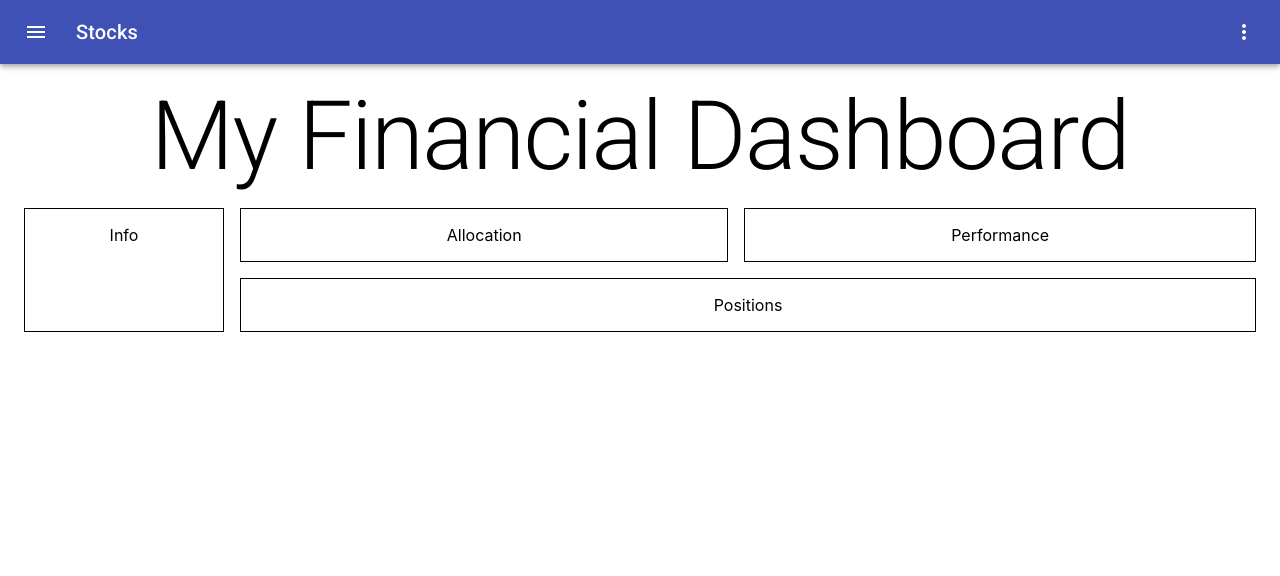
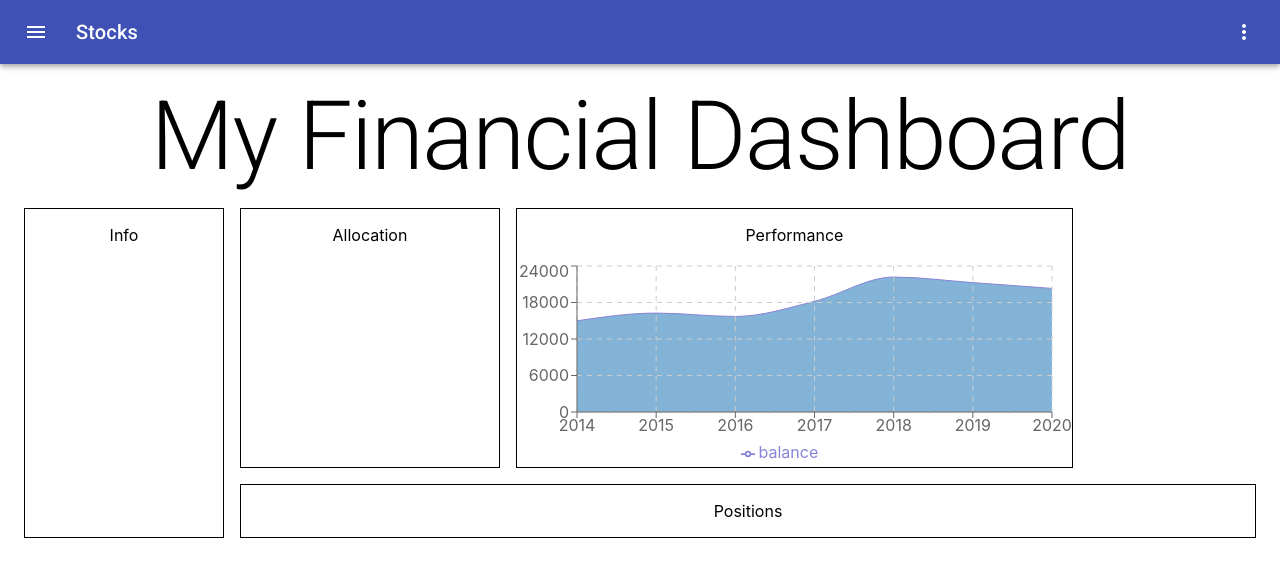
Before and after one commit to DruSerkes/financial-dashboard, a React (Create React App) app: page / in a window 1280 px wide. Shown: the top 576 px of the page. Built offline with nearby package versions, Linux system fonts and the light colour scheme.

Commit message:
add Performance area chart

```diff
--- a/src/App.css
+++ b/src/App.css
@@ -22,6 +22,10 @@
   grid-column: span 2;
 }
 
+.Home-Performance {
+  max-width: 75%;
+}
+
 
 @media only screen and (max-width: 750px) {
   .Home {
--- /dev/null
+++ b/src/Components/Performance.tsx
@@ -0,0 +1,21 @@
+import * as React from 'react';
+import { AreaChart, Area, CartesianGrid, YAxis, XAxis, Tooltip, ResponsiveContainer, Legend } from 'recharts';
+import { performance } from '../data/performanceData';
+
+// interface PerformanceProps { };
+
+export const Performance: React.FC = () => {
+
+  return (
+    <ResponsiveContainer width="100%" height="80%">
+      <AreaChart data={performance} height={300} width={420} margin={{ top: 5, right: 20, bottom: 5, left: 0 }} >
+        <Area type="monotone" dataKey="balance" stroke="#8884d8" />
+        <CartesianGrid stroke="#ccc" strokeDasharray="5 5" />
+        <XAxis dataKey="year" />
+        <YAxis />
+        <Tooltip />
+        <Legend />
+      </AreaChart>
+    </ResponsiveContainer>
+  )
+};
--- a/src/Containers/Home.tsx
+++ b/src/Containers/Home.tsx
@@ -1,7 +1,7 @@
 import * as React from 'react';
 import { Box } from '@material-ui/core';
-
-// interface ComponentProps {propTypes}
+import { Performance } from '../Components/Performance';
+// interface HomeProps {propTypes}
 
 export const Home: React.FC = () => {
   return (
@@ -17,7 +17,7 @@ export const Home: React.FC = () => {
       </Box>
       <Box className="Home-Performance">
         <p>Performance</p>
-        {/* TODO Line chart for performance data */}
+        <Performance />
       </Box>
       <Box className="Home-Positions">
         <p>Positions</p>
--- /dev/null
+++ b/src/data/performanceData.ts
@@ -0,0 +1,9 @@
+export const performance = [
+    { year: 2014, balance: "14987" },
+    { year: 2015, balance: "16259" },
+    { year: 2016, balance: "15700" },
+    { year: 2017, balance: "18193" },
+    { year: 2018, balance: "22181" },
+    { year: 2019, balance: "21269" },
+    { year: 2020, balance: "20319" }
+];
```
